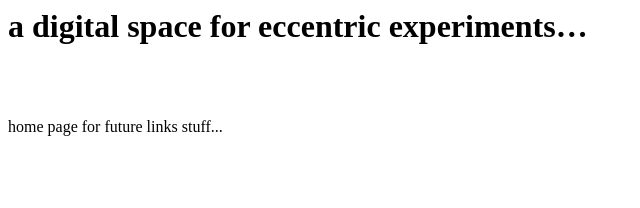
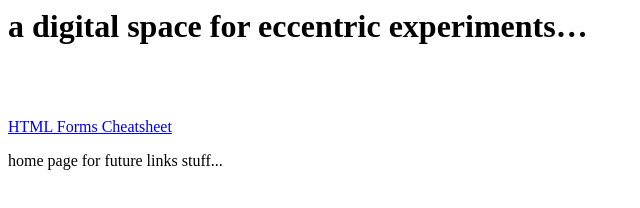
Before and after one commit to samsaraswheel/samsaraswheel.github.io, a plain HTML site: page index.html in a window 1280 px wide. Shown: the whole page, without its empty margins (0-640 px from the left). Drawn offline with Linux system fonts and the light colour scheme.

Commit message:
added html forms cheatsheet

```diff
--- a/index.html
+++ b/index.html
@@ -7,6 +7,7 @@
   <body>
     <h1>a digital space for eccentric experiments…</h1>
     <br><br>
+    <p><a href="HTML_Forms_Cheatsheet.html">HTML Forms Cheatsheet</a></p>
     <p>home page for future links stuff...</p>
   </body>
 
```
